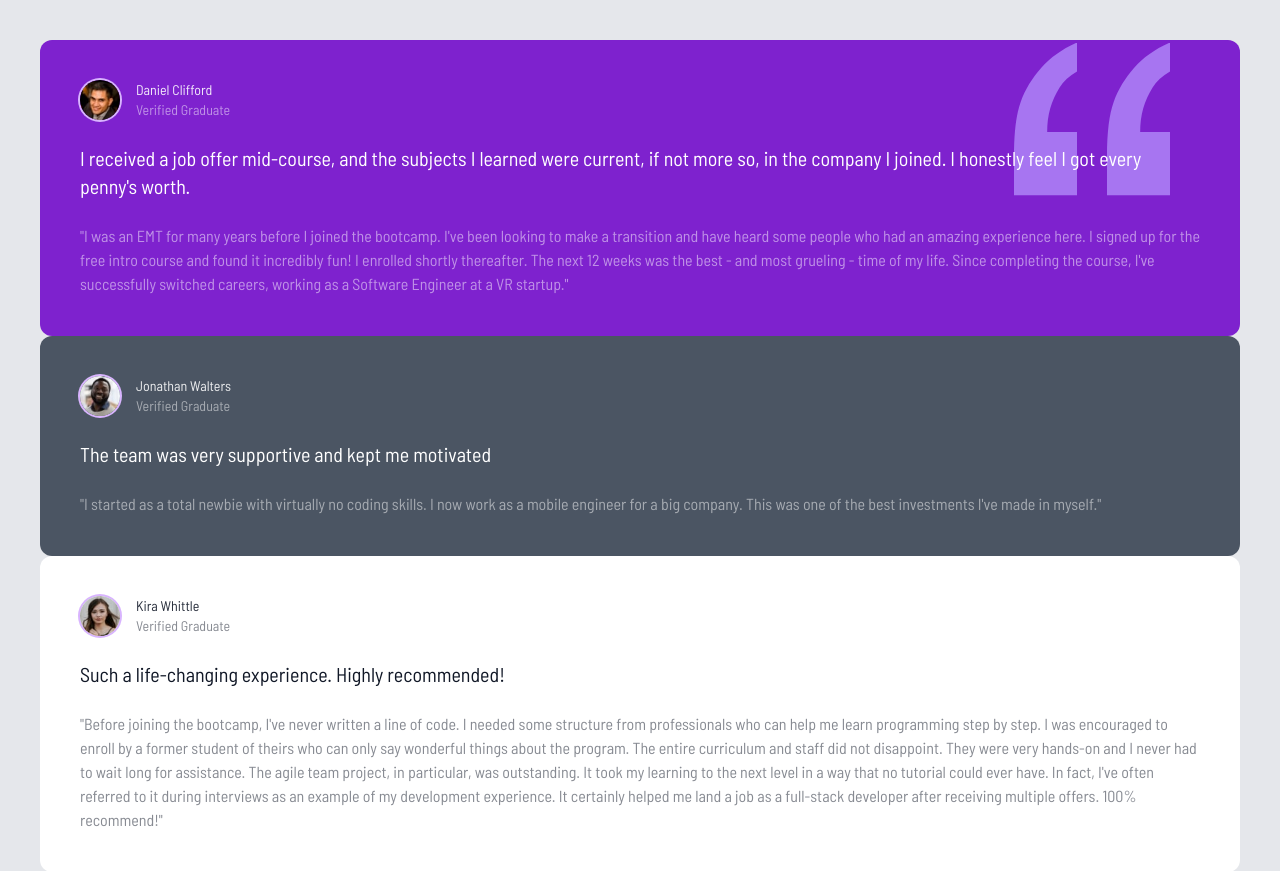
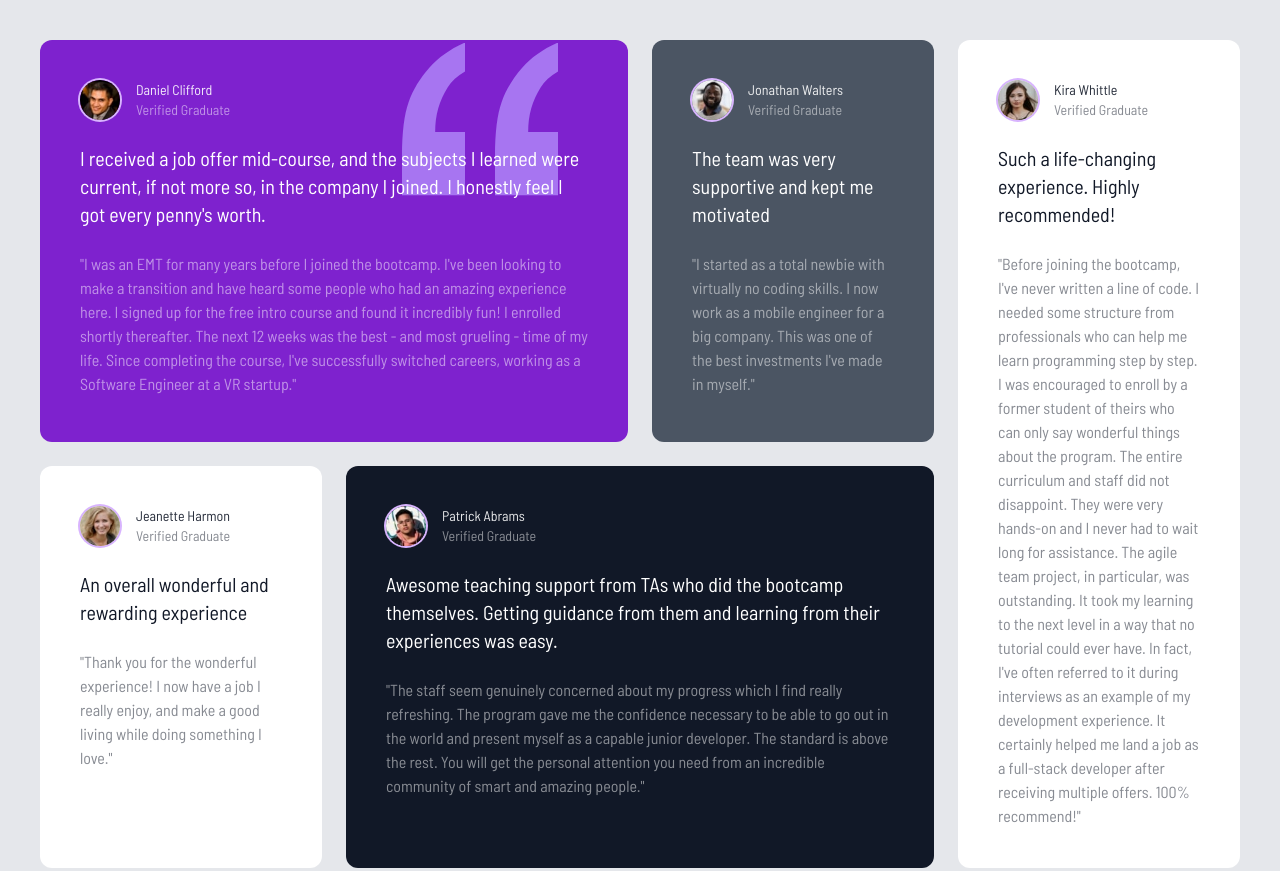
Before and after one commit to thepixelboy/testimonial-grid, a website: page index.html in a window 1280 px wide. Shown: the top 871 px of the page. Drawn offline with Linux system fonts and the light colour scheme.

Commit message:
feat: add grid classes

```diff
--- a/index.html
+++ b/index.html
@@ -17,9 +17,11 @@
     <!-- Global container -->
     <div class="container mx-auto max-w-7xl p-2 md:p-10">
       <!-- Grid container -->
-      <div class="text-white">
+      <div
+        class="grid gap-6 grid-cols-1 text-white md:grid-cols-4 md:grid-rows-2"
+      >
         <!-- Box 1 -->
-        <div class="relative p-10 rounded-xl bg-purple-700">
+        <div class="relative p-10 rounded-xl bg-purple-700 md:col-span-2">
           <!-- Quotes image -->
           <img
             src="images/bg-pattern-quotation.svg"
@@ -84,7 +86,7 @@
 
         <!-- Box 3 -->
         <div
-          class="hidden row-start-6 p-10 rounded-xl text-gray-900 bg-white md:block md:row-start-1 md:col-start-4 md:row-span-2"
+          class="row-start-6 p-10 rounded-xl text-gray-900 bg-white md:row-start-1 md:col-start-4 md:row-span-2"
         >
           <!-- Box header -->
           <div class="flex space-x-4">
@@ -145,7 +147,7 @@
         </div>
 
         <!-- Box 5 -->
-        <div class="p-10 rounded-xl bg-gray-900">
+        <div class="p-10 rounded-xl bg-gray-900 md:col-span-2">
           <!-- Box header -->
           <div class="flex space-x-4">
             <img
```
Also changed, not shown: css/style.css.
